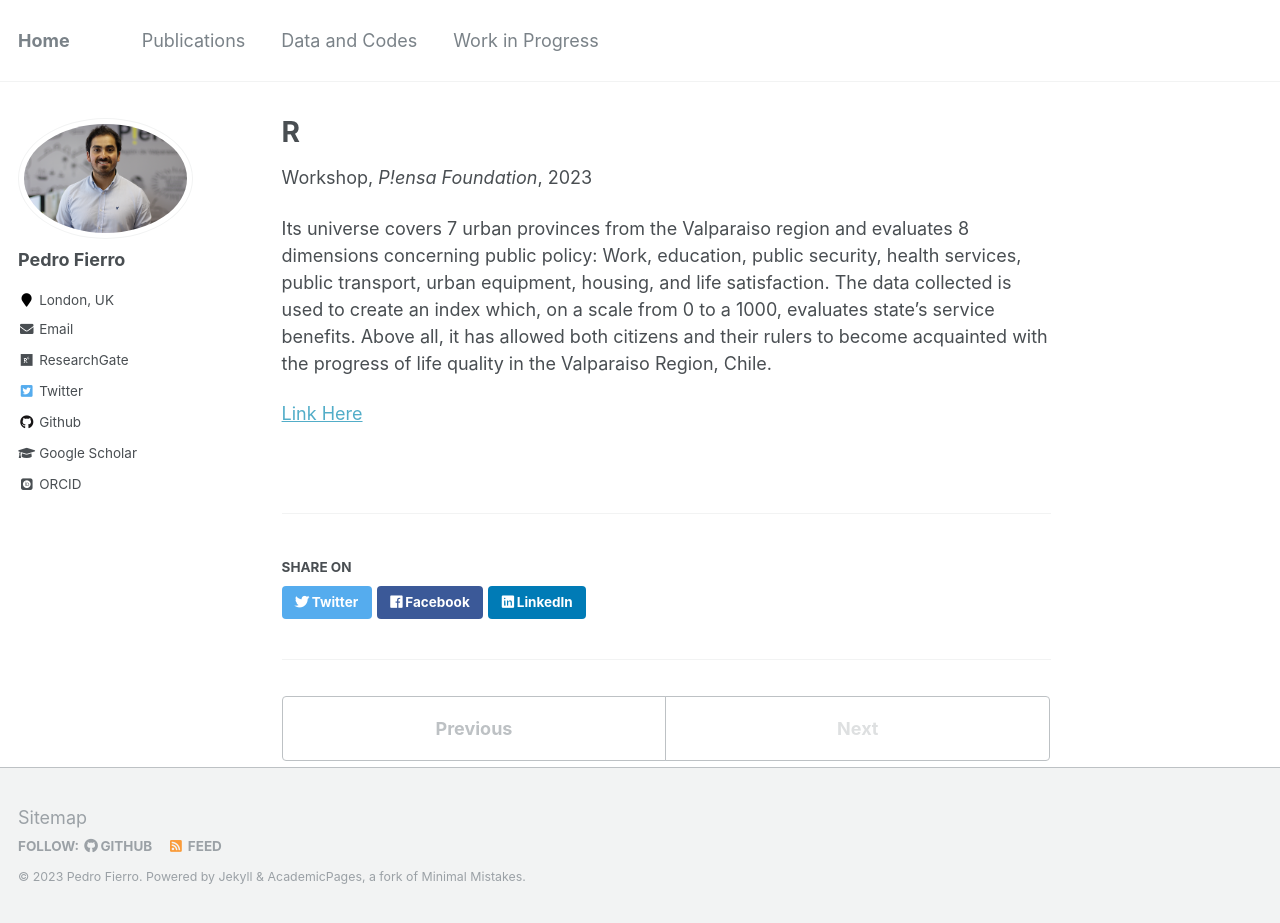
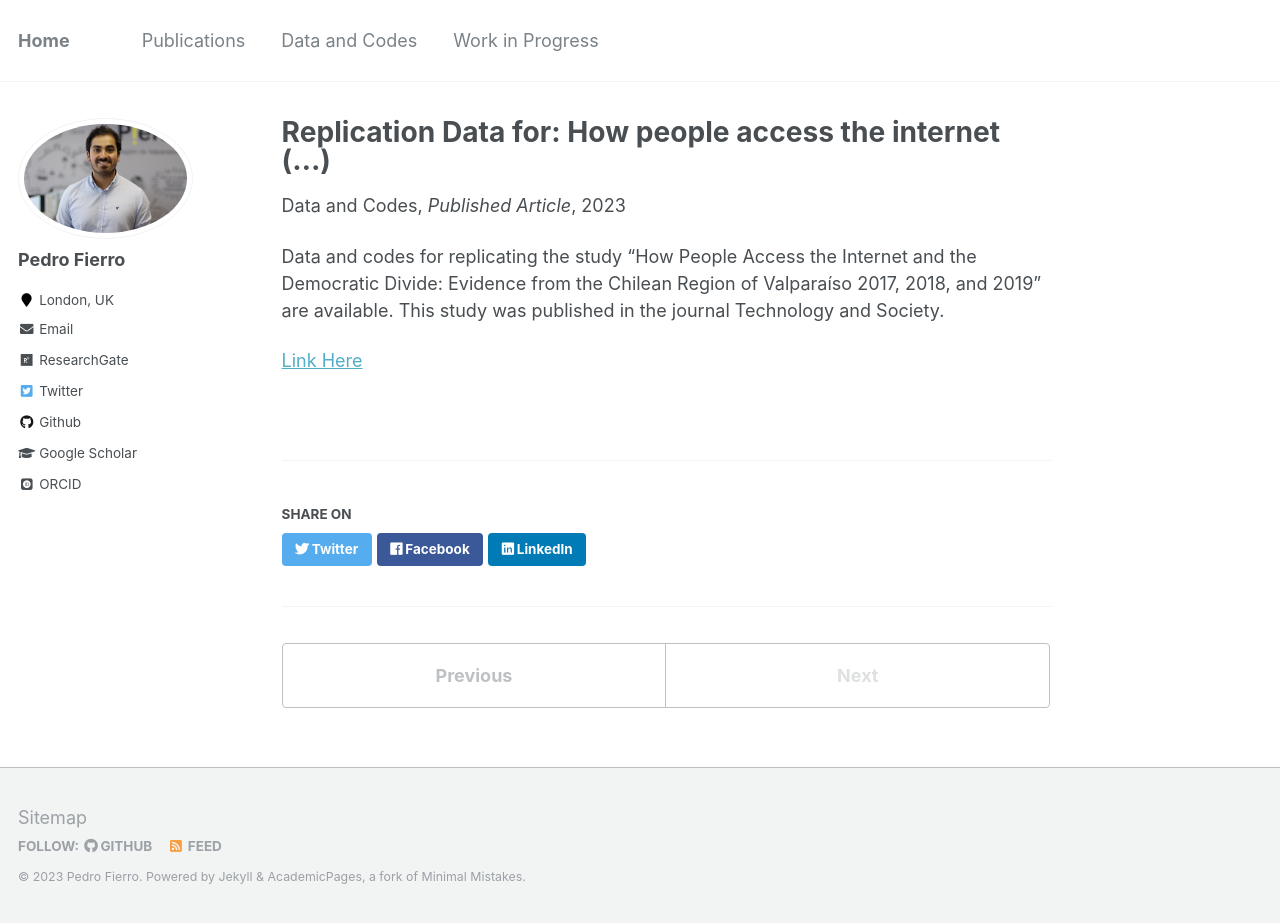
Before and after one commit to pedrofierroz87/pedrofierroz87.github.io, a Jekyll site: the page built from _teaching/2023-technology.md, in a window 1280 px wide and 923 px high. Built offline with Jekyll 4.4.1, drawn with Linux system fonts in a browser that asks for light colours; some web fonts are replaced.

Commit message:
Update 2023-technology.md

```diff
--- a/_teaching/2023-technology.md
+++ b/_teaching/2023-technology.md
@@ -1,13 +1,14 @@
 ---
-title: "R"
+title: "Replication Data for: How people access the internet (...)"
 collection: teaching
-type: "Workshop"
-permalink: /teaching/2023-ecv
-venue: "P!ensa Foundation"
+type: "Data and Codes"
+permalink: /teaching/2023-technology
+venue: "Published Article"
 date: 2023-01-01
 location: "City, Country"
 ---
 
-Its universe covers 7 urban provinces from the Valparaiso region and evaluates 8 dimensions concerning public policy: Work, education, public security, health services, public transport, urban equipment, housing, and life satisfaction. The data collected is used to create an index which, on a scale from 0 to a 1000, evaluates state’s service benefits. Above all, it has allowed both citizens and their rulers to become acquainted with the progress of life quality in the Valparaiso Region, Chile.
 
-[Link Here](https://dataverse.harvard.edu/dataset.xhtml?persistentId=doi:10.7910/DVN/GYZWEG)
+Data and codes for replicating the study "How People Access the Internet and the Democratic Divide: Evidence from the Chilean Region of Valparaíso 2017, 2018, and 2019" are available. This study was published in the journal Technology and Society.
+
+[Link Here](https://dataverse.harvard.edu/dataset.xhtml?persistentId=doi:10.7910/DVN/YGUOJ8)
```
